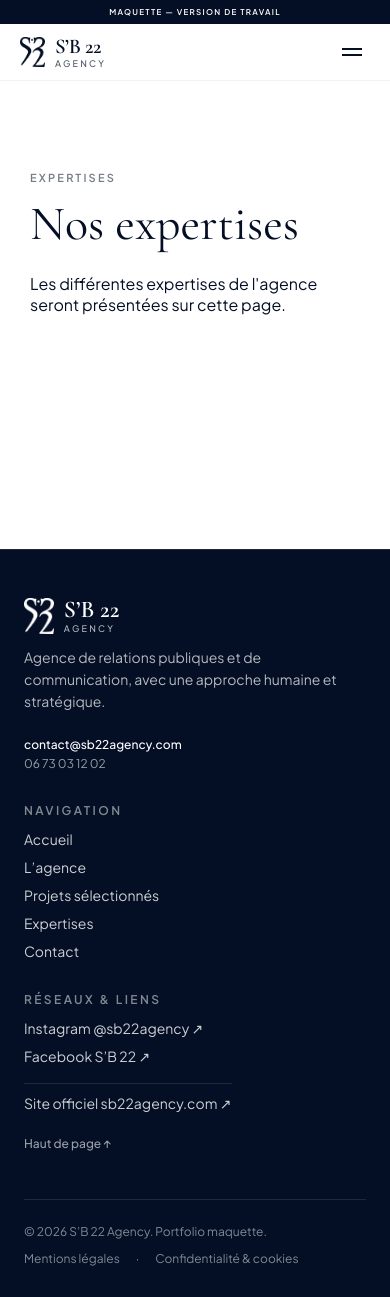
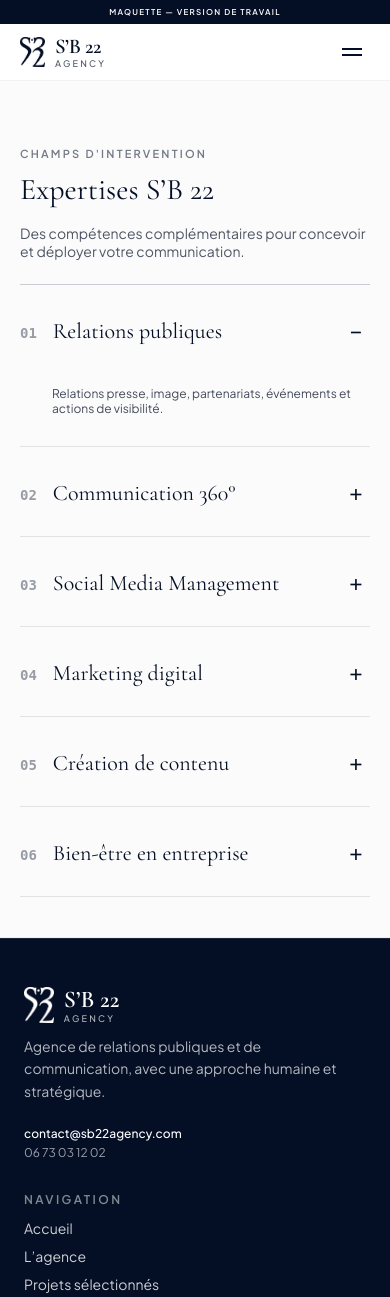
Before and after one commit to XJaooX/SB22-Portfolio-PHP, a PHP site: page /pages/expertises/expertises.php in a window 390 px wide. Shown: the top 1297 px of the page. Before the commit the page ends 1266 px from the top, so only its background shows below. Run offline with PHP 8.4, Linux system fonts and the light colour scheme.

Commit message:
pagina expertises terminada

```diff
--- a/assets/css/style.css
+++ b/assets/css/style.css
@@ -1034,3 +1034,164 @@ img {
         gap: 12px;
     }
 }
+
+
+/* EXPERTISES */
+.expertises-page {
+    padding-top: 128px;
+    background: rgba(237, 237, 237, 0.25);
+    border-bottom: 1px solid var(--grey);
+}
+
+.expertises-section {
+    width: 100%;
+    max-width: 1280px;
+    margin: 0 auto;
+    padding: 80px 48px;
+}
+
+.expertises-heading {
+    margin-bottom: 48px;
+    display: flex;
+    align-items: end;
+    justify-content: space-between;
+    gap: 40px;
+}
+
+.expertises-heading h1 {
+    margin: 10px 0 0;
+    font-family: 'Cormorant Garamond', Georgia, serif;
+    font-size: 48px;
+    font-weight: 400;
+}
+
+.expertises-heading > p {
+    max-width: 448px;
+    margin: 0;
+    color: rgba(4, 15, 37, 0.70);
+    font-size: 14px;
+}
+
+.expertises-list {
+    border-top: 1px solid rgba(4, 15, 37, 0.20);
+}
+
+.expertise-item {
+    border-bottom: 1px solid rgba(4, 15, 37, 0.10);
+}
+
+.expertise-button {
+    width: 100%;
+    padding: 30px 0;
+    border: 0;
+    display: flex;
+    align-items: baseline;
+    justify-content: space-between;
+    gap: 16px;
+    background: transparent;
+    text-align: left;
+    cursor: pointer;
+}
+
+.expertise-name {
+    display: flex;
+    align-items: baseline;
+    gap: 32px;
+}
+
+.expertise-name > span {
+    color: rgba(4, 15, 37, 0.40);
+    font-family: monospace;
+    font-size: 14px;
+    font-weight: 600;
+}
+
+.expertise-name h2 {
+    margin: 0;
+    font-family: 'Cormorant Garamond', Georgia, serif;
+    font-size: 36px;
+    font-weight: 400;
+}
+
+.expertise-right {
+    display: flex;
+    align-items: center;
+    gap: 12px;
+}
+
+.expertise-right p {
+    max-width: 448px;
+    margin: 0;
+    color: rgba(4, 15, 37, 0.50);
+    font-size: 12px;
+    text-align: right;
+}
+
+.expertise-symbol {
+    width: 28px;
+    font-size: 22px;
+    text-align: center;
+}
+
+.expertise-mobile-text {
+    display: none;
+}
+
+@media (max-width: 900px) {
+    .expertises-page {
+        padding-top: 96px;
+    }
+
+    .expertises-section {
+        padding: 40px 24px;
+    }
+
+    .expertises-heading {
+        margin-bottom: 24px;
+        align-items: flex-start;
+        flex-direction: column;
+        gap: 16px;
+    }
+
+    .expertises-heading h1 {
+        font-size: 40px;
+    }
+
+    .expertise-right p {
+        display: none;
+    }
+
+    .expertise-mobile-text {
+        padding: 0 0 18px 56px;
+        color: rgba(4, 15, 37, 0.75);
+        font-size: 13px;
+    }
+
+    .expertise-item.open .expertise-mobile-text {
+        display: block;
+    }
+}
+
+@media (max-width: 640px) {
+    .expertises-section {
+        padding-right: 20px;
+        padding-left: 20px;
+    }
+
+    .expertises-heading h1 {
+        font-size: 30px;
+    }
+
+    .expertise-name {
+        gap: 16px;
+    }
+
+    .expertise-name h2 {
+        font-size: 22px;
+    }
+
+    .expertise-mobile-text {
+        padding-left: 32px;
+        font-size: 12px;
+    }
+}
--- a/assets/js/main.js
+++ b/assets/js/main.js
@@ -63,3 +63,25 @@ if (methodGrid && methodCounter) {
         });
     });
 }
+
+
+// expertises
+var expertiseButtons = document.querySelectorAll('.expertise-button');
+var expertiseItems = document.querySelectorAll('.expertise-item');
+
+expertiseButtons.forEach(function (button) {
+    button.addEventListener('click', function () {
+        var item = button.closest('.expertise-item');
+        var wasOpen = item.classList.contains('open');
+
+        expertiseItems.forEach(function (otherItem) {
+            otherItem.classList.remove('open');
+            otherItem.querySelector('.expertise-symbol').textContent = '+';
+        });
+
+        if (!wasOpen) {
+            item.classList.add('open');
+            item.querySelector('.expertise-symbol').textContent = '−';
+        }
+    });
+});
--- a/pages/expertises/expertises.php
+++ b/pages/expertises/expertises.php
@@ -1,24 +1,58 @@
 <?php
-// Esta página está dentro de pages/expertises, por isso voltamos duas pastas para chegar à raiz.
+// pagina expertises
 $basePath = '../../';
-
-// Diz à navbar qual é a página ativa.
 $currentPage = 'expertises';
 $pageTitle = "Expertises — S’B 22 Agency";
 
-// Adiciona o header e a navbar.
+// lista das expertises
+$expertises = [
+    ['num' => '01', 'title' => 'Relations publiques', 'text' => 'Relations presse, image, partenariats, événements et actions de visibilité.'],
+    ['num' => '02', 'title' => 'Communication 360°', 'text' => 'Stratégie de communication, identité, supports print, signalétique et déclinaisons de communication.'],
+    ['num' => '03', 'title' => 'Social Media Management', 'text' => 'Stratégie éditoriale, gestion des réseaux sociaux, création, planification et suivi des performances.'],
+    ['num' => '04', 'title' => 'Marketing digital', 'text' => 'Site web, référencement, visibilité en ligne et campagnes digitales.'],
+    ['num' => '05', 'title' => 'Création de contenu', 'text' => 'Photographie, vidéo, interviews et contenus adaptés aux différents supports.'],
+    ['num' => '06', 'title' => 'Bien-être en entreprise', 'text' => 'Ateliers et actions autour du bien-être et de la qualité de vie en entreprise.']
+];
+
 include '../../includes/header.php';
 include '../../includes/navbar.php';
 ?>
 
-<!-- Conteúdo da página Expertises -->
-<main class="page-content">
-    <p class="eyebrow">Expertises</p>
-    <h1>Nos expertises</h1>
-    <p>Les différentes expertises de l'agence seront présentées sur cette page.</p>
+<main class="expertises-page">
+    <section class="expertises-section">
+
+        <div class="expertises-heading">
+            <div>
+                <p class="eyebrow">Champs d'intervention</p>
+                <h1>Expertises S’B 22</h1>
+            </div>
+
+            <p>Des compétences complémentaires pour concevoir et déployer votre communication.</p>
+        </div>
+
+        <div class="expertises-list">
+            <?php foreach ($expertises as $index => $expertise) { ?>
+                <div class="expertise-item <?php if ($index == 0) { echo 'open'; } ?>">
+                    <button class="expertise-button" type="button">
+                        <div class="expertise-name">
+                            <span><?php echo $expertise['num']; ?></span>
+                            <h2><?php echo $expertise['title']; ?></h2>
+                        </div>
+
+                        <div class="expertise-right">
+                            <p><?php echo $expertise['text']; ?></p>
+                            <span class="expertise-symbol"><?php echo $index == 0 ? '−' : '+'; ?></span>
+                        </div>
+                    </button>
+
+                    <div class="expertise-mobile-text">
+                        <p><?php echo $expertise['text']; ?></p>
+                    </div>
+                </div>
+            <?php } ?>
+        </div>
+
+    </section>
 </main>
 
-<?php
-// Adiciona o footer no fim da página.
-include '../../includes/footer.php';
-?>
+<?php include '../../includes/footer.php'; ?>
```
